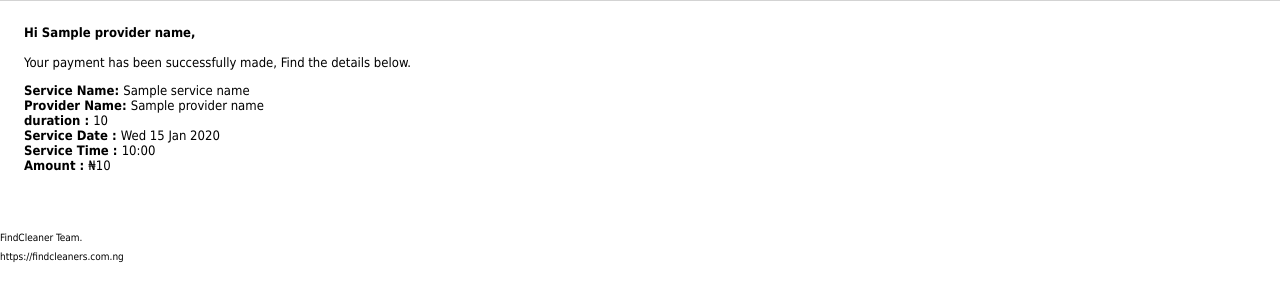
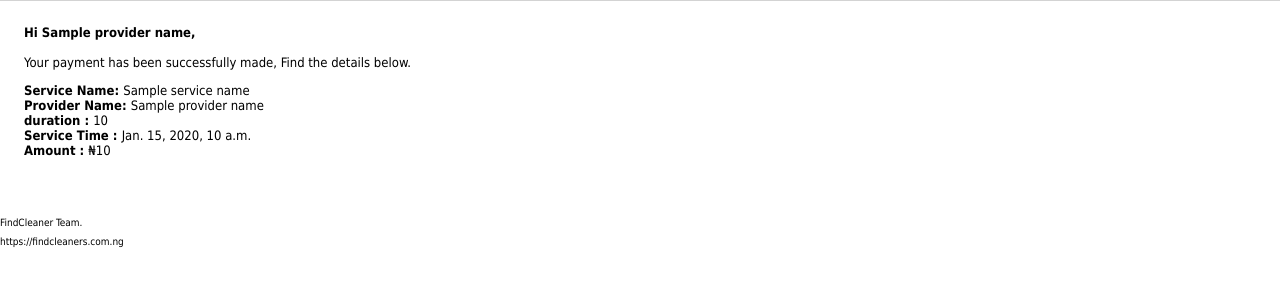
Before and after one commit to code-wizard/findcleaner, a Django app: template templates/customers/payment.html in a window 1280 px wide. Shown: the part 54-356 px from the top of the page. Run offline with Django 3.2, Linux system fonts and the light colour scheme; the template is opened without the code that fills it: most values are stand-ins (such as "Sample title", 1, 10 or a date in 2020); parts of the project's set-up code (start-up, migrations or seed data) failed here and were passed over.

Commit message:
modify provider email template after payment

```diff
--- a/billing/api/billing_api.py
+++ b/billing/api/billing_api.py
@@ -140,6 +140,7 @@ class FcAPIVerifyPayment(APIView):
             invoice_id = "1234"
             customer_email = service_request.customer.user.email
             provider_email = service_request.service_provider.provider.user.email
+            deliver_on = deliver_on.strftime("%A, %d of %B, %Y: %l:%M%p")
 
             ctx = {'service_name':service_name,'invoice_id':invoice_id, 'duration':duration, 'amount':amount
                     , 'deliver_on':deliver_on, 'customer_name':customer_name, 'provider_name':provider_name}
--- a/templates/customers/payment.html
+++ b/templates/customers/payment.html
@@ -23,11 +23,8 @@
                         <div>
 							<span style="font-weight:bold">duration : </span>{{duration}}
 						</div>
-                        <div>
-							<span style="font-weight:bold">Service Date : </span>{{ deliver_on|date:"D d M Y"}}
-						</div>
 						<div>
-							<span style="font-weight:bold">Service Time : </span>{{ deliver_on|time:"H:i"}}
+							<span style="font-weight:bold">Service Time : </span>{{ deliver_on}}
 						</div>
 						<div>
 							<span style="font-weight:bold">Amount : </span>₦{{amount}}
--- a/templates/providers/payment.html
+++ b/templates/providers/payment.html
@@ -23,11 +23,9 @@
                         <div>
 							<span style="font-weight:bold">duration : </span>{{duration}}
 						</div>
-                        <div>
-							<span style="font-weight:bold">Service Date : </span>{{ deliver_on|date:"D d M Y"}}
-						</div>
+
 						<div>
-							<span style="font-weight:bold">Service Time : </span>{{ deliver_on|time:"H:i"}}
+							<span style="font-weight:bold">Service Time : </span>{{ deliver_on}}
 						</div>
 						<div>
 							<span style="font-weight:bold">Amount : </span>₦{{amount}}
```
